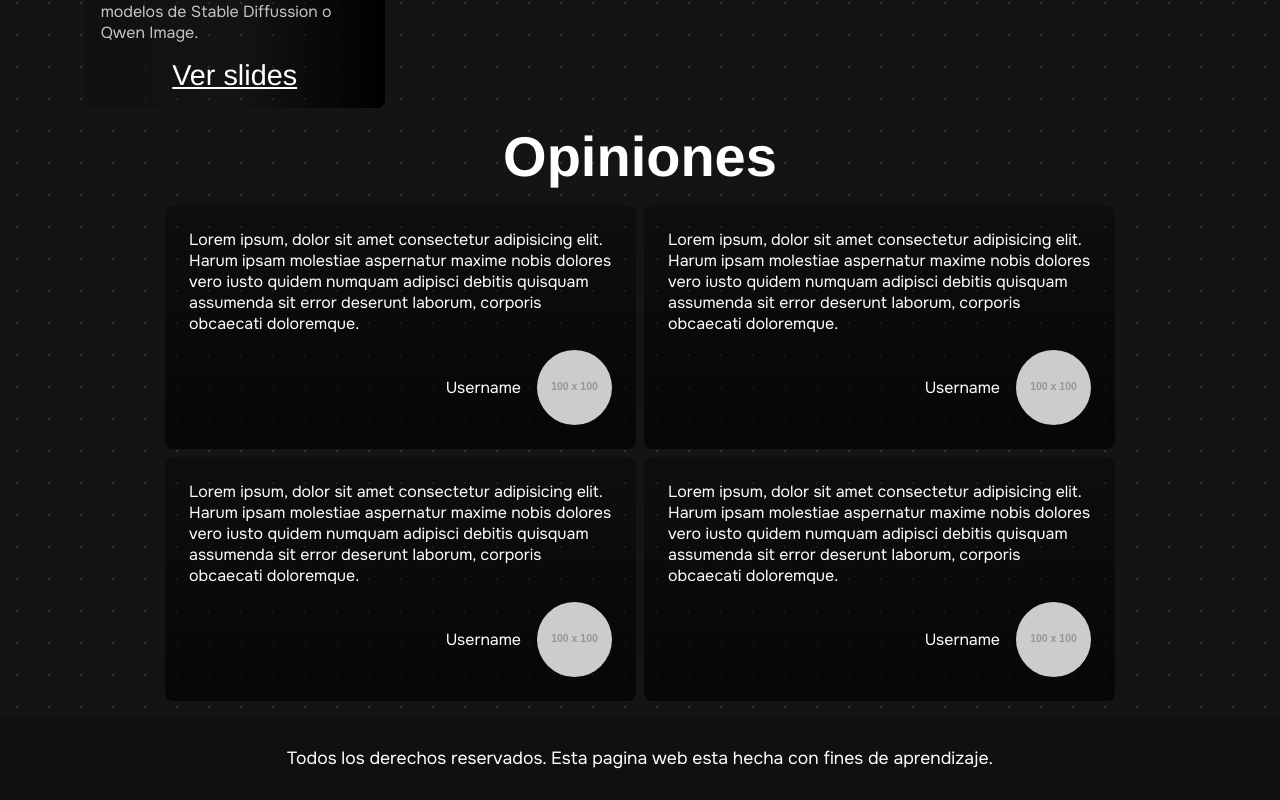
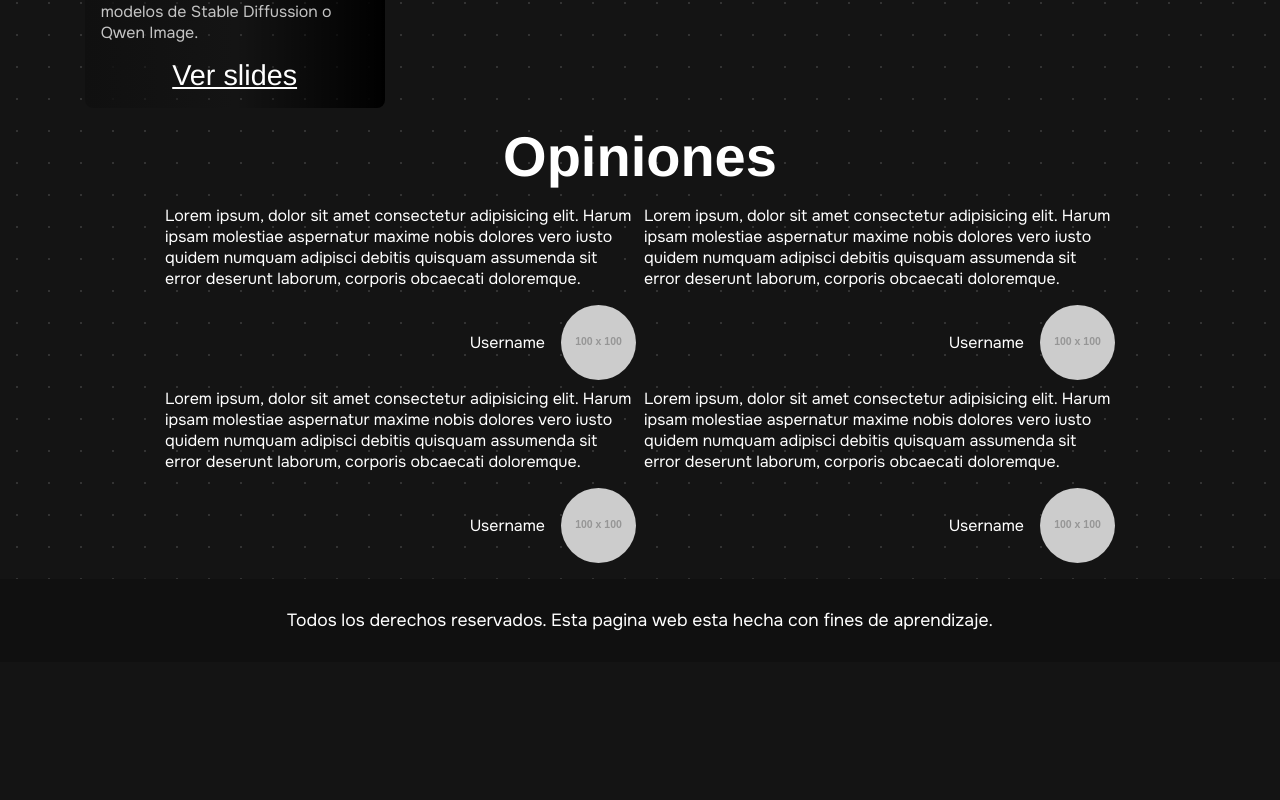
Before and after one commit to ElDavih/landing-page-bootcamp, a website: page src/index.html in a window 1280 px wide. Shown: the part 2030-2830 px from the top of the page. After the commit the page ends 2692 px from the top, so only its background shows below. Drawn offline with Linux system fonts and the light colour scheme; placeholder pictures from the web are drawn by us; a web font is replaced by a local one.

Commit message:
fixing css nesting css

```diff
--- a/src/css/global.css
+++ b/src/css/global.css
@@ -42,6 +42,12 @@ body {
   background-image: radial-gradient(circle at 1px 1px, #333 0 1px, transparent 0 1rem);
   background-size: 2rem 2rem;
   background-position: -1rem -1rem;
+  transition: all 0.75s;
+  opacity: 1;
+
+  @starting-style {
+    opacity: 0;
+  }
 }
 
 .menu-container {
@@ -289,7 +295,7 @@ body {
   grid-template-columns: repeat(auto-fit, minmax(350px, 1fr));
   gap: 0.5rem;
 
-  .feed-card {
+  &.feed-card {
     background-image: linear-gradient(to bottom, rgb(0 0 0 / 30%), rgb(0 0 0 / 70%));
     padding: calc(var(--size) * 1.5);
     border-radius: 8px;
```
